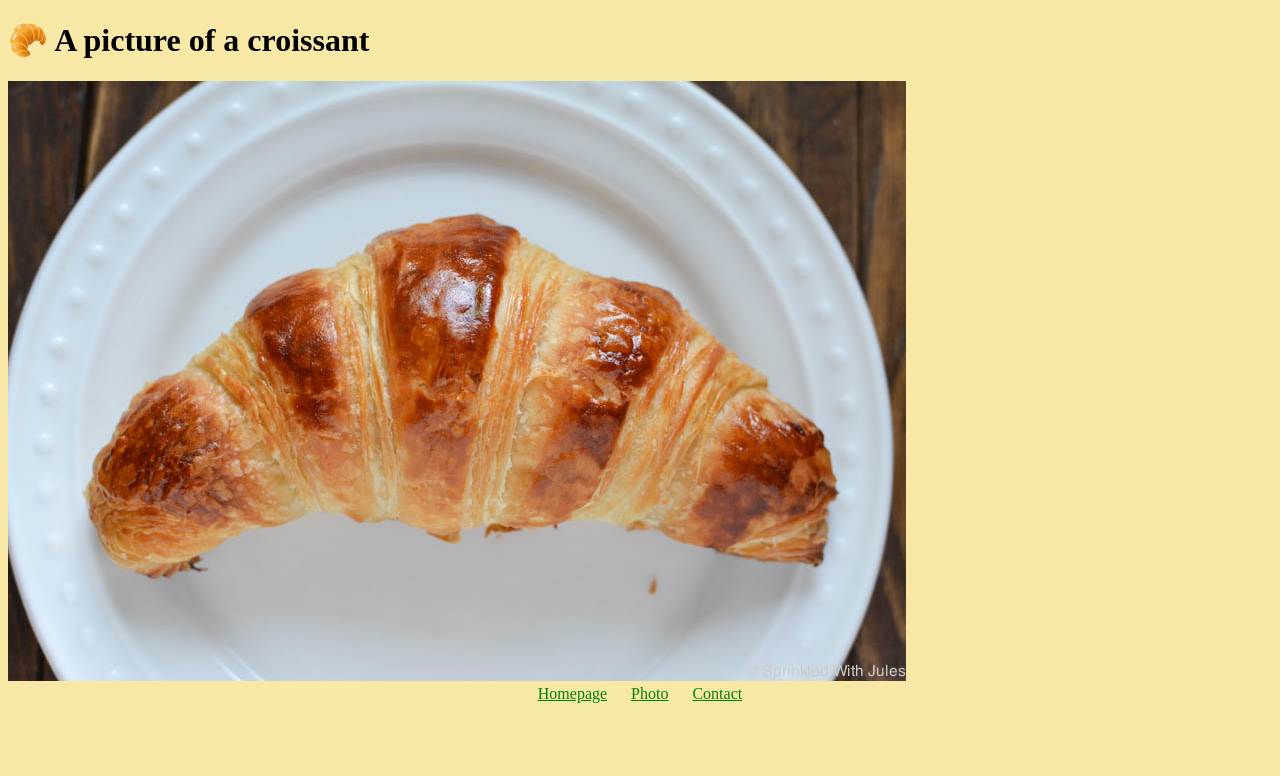
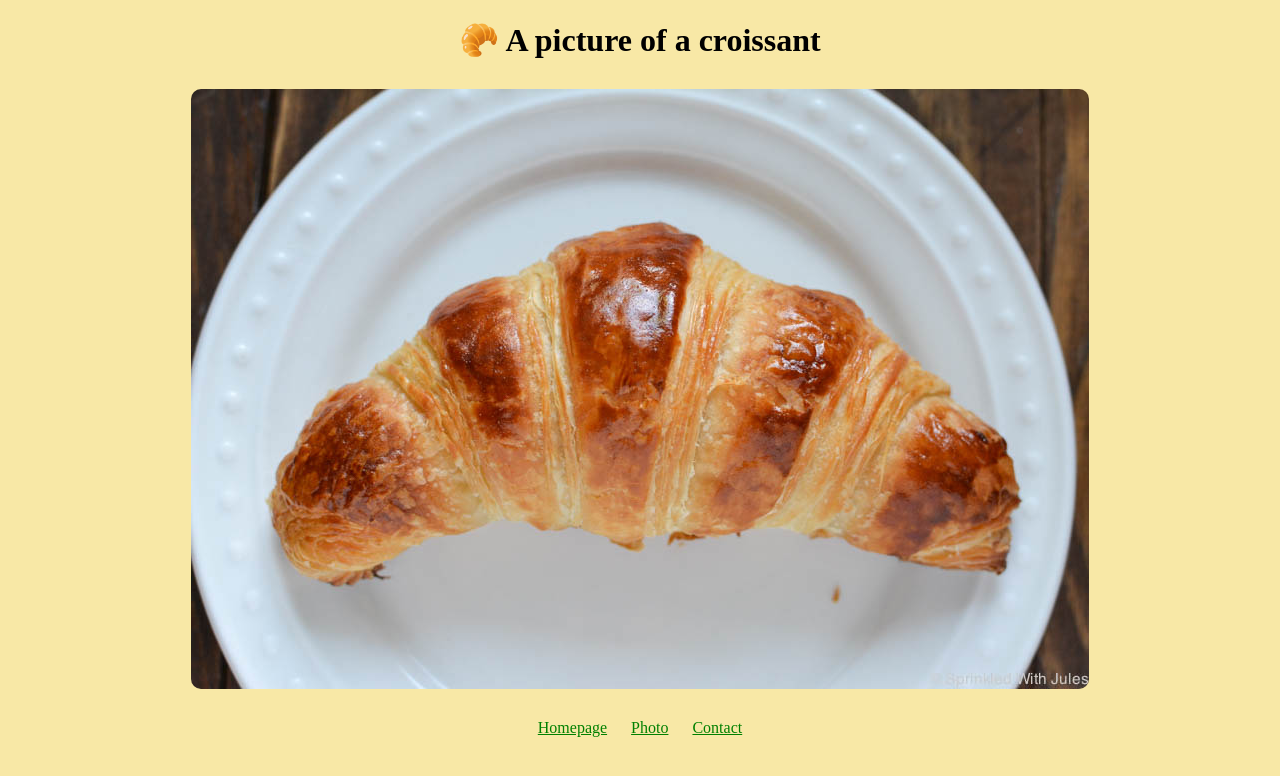
Before and after one commit to Kmendoza23/croissant, a plain HTML site: page photo.html in a window 1280 px wide. Drawn offline with Linux system fonts and the light colour scheme.

Commit message:
finished css

```diff
--- a/styles/styles.css
+++ b/styles/styles.css
@@ -2,9 +2,10 @@ body {
     background-color: rgb(248, 232, 166);
 }
 
-h1{
-    font-size: 32px;
+h1, p{
+    text-align: center;
 }
+
 
 footer {
     text-align: center;
@@ -14,3 +15,10 @@ footer a {
     margin: 0 10px;
     color: green;
 }
+
+.croissant-image {
+    max-width: 100%;
+    border-radius: 10px;
+    display: block;
+    margin: 30px auto;
+}
```
